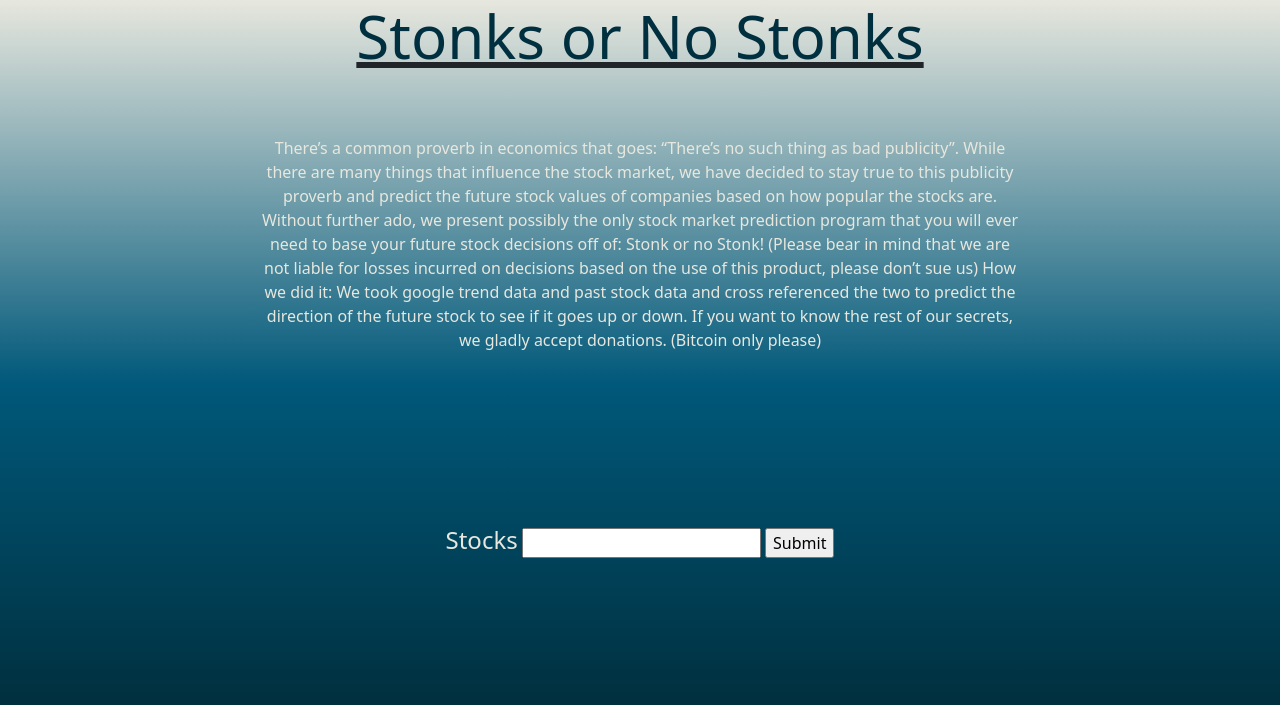
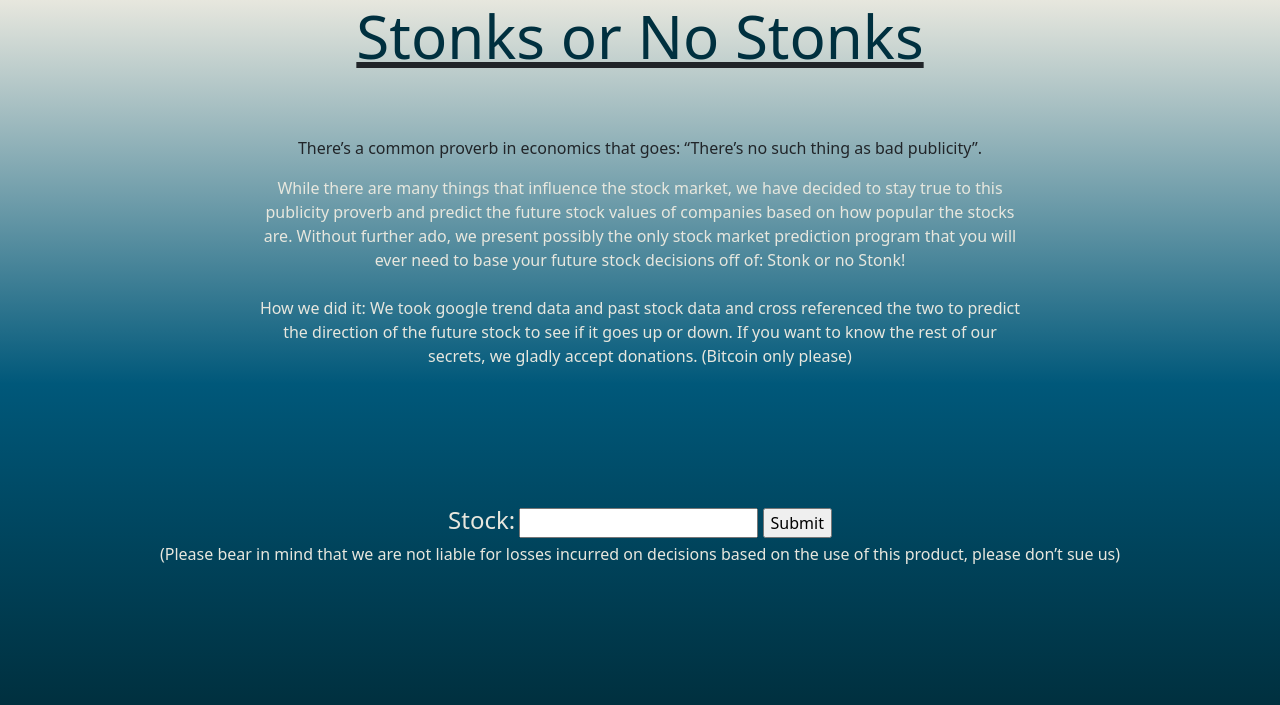
Before and after one commit to destroyeddesman/Stonks-or-No-Stonks, a Flask app: page /form in a window 1280 px wide. Shown: the top 705 px of the page. Run offline with Flask 2, Linux system fonts and the light colour scheme.

Commit message:
Update form.html

```diff
--- a/template/form.html
+++ b/template/form.html
@@ -8,18 +8,24 @@
 
         <div class="whole">
         <u><h1 class="title">Stonks or No Stonks</h1></u>
-        <p class="explanation">
+        <p class="introduction">
             There’s a common proverb in economics that goes: “There’s no such thing as bad publicity”.
-            While there are many things that influence the stock market, we have decided to stay true to this publicity proverb and predict the future stock values of companies based on how popular the stocks are. Without further ado, we present possibly the only stock market prediction program that you will ever need to base your future stock decisions off of: Stonk or no Stonk!
-            (Please bear in mind that we are not liable for losses incurred on decisions based on the use of this product, please don’t sue us)
-            How we did it: We took google trend data and past stock data and cross referenced the two to predict the direction of the future stock to see if it goes up or down. If you want to know the rest of our secrets, we gladly accept donations. (Bitcoin only please)
-        <p>
+        </p>
+		<p class="explanation">
+			While there are many things that influence the stock market, we have decided to stay true to this publicity proverb and predict the future stock values of companies based on how popular the stocks are. Without further ado, we present possibly the only stock market prediction program that you will ever need to base your future stock decisions off of: Stonk or no Stonk!
+		<br>
+		<br>
+			How we did it: We took google trend data and past stock data and cross referenced the two to predict the direction of the future stock to see if it goes up or down. If you want to know the rest of our secrets, we gladly accept donations. (Bitcoin only please)
+        </p>
         </div>
         <div class="middle">
         <form action="/data" method = "POST">
-            <h4 class="stocks">Stocks</h4> <input type = "text" name = "Name" />
+            <h4 class="stocks">Stock: </h4> <input type = "text" name = "Name" />
             <input type = "submit" value = "Submit" />
         </form>
+		<p class="disclaimer">
+			(Please bear in mind that we are not liable for losses incurred on decisions based on the use of this product, please don’t sue us)
+        </p>
         </div>
         <div class="bottom">
         </div>
```
